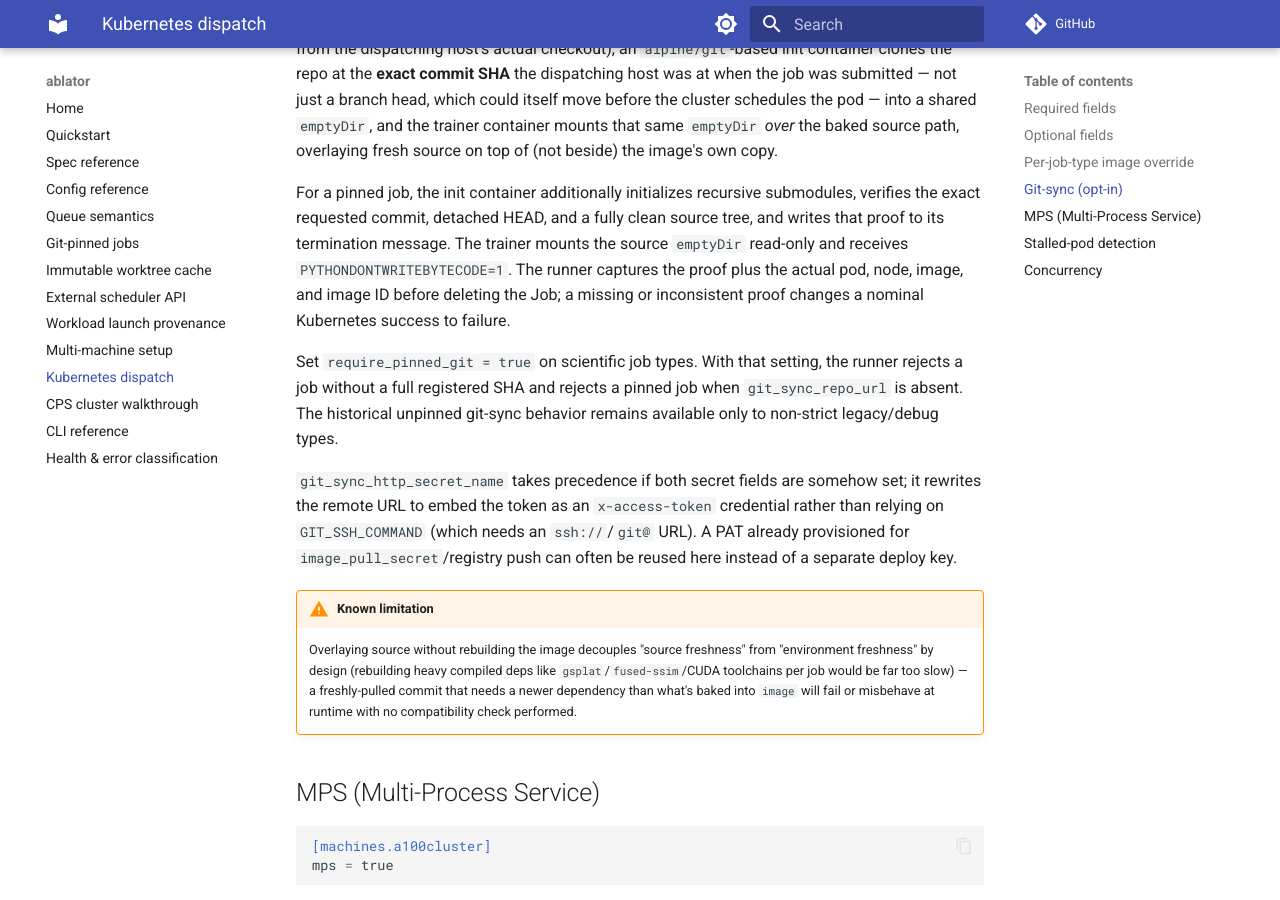
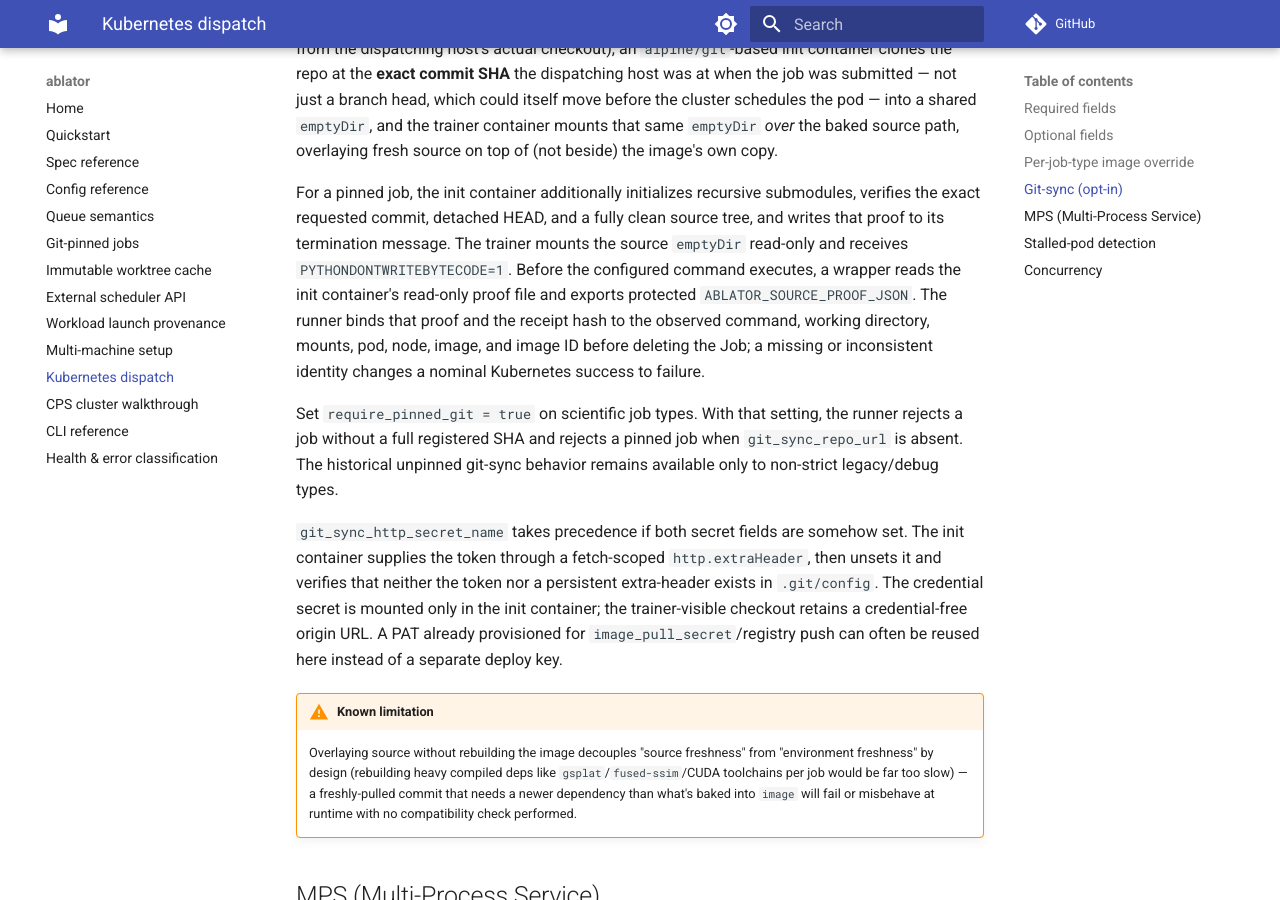
Before and after one commit to bjoernellens1/ablator, an MkDocs documentation site: the page built from docs/kubernetes.md, in a window 1280 px wide and 900 px high, scrolled down 2354 px. Built offline with MkDocs 1.6.1 and Material for MkDocs 9.7.7, drawn with Linux system fonts in a browser that asks for light colours; comment, search, counter and statistics services are not loaded.

```diff
--- a/docs/kubernetes.md
+++ b/docs/kubernetes.md
@@ -86,21 +86,26 @@ For a pinned job, the init container additionally initializes recursive
 submodules, verifies the exact requested commit, detached HEAD, and a fully
 clean source tree, and writes that proof to its termination message. The
 trainer mounts the source `emptyDir` read-only and receives
-`PYTHONDONTWRITEBYTECODE=1`. The runner captures the proof plus the actual pod,
-node, image, and image ID before deleting the Job; a missing or inconsistent
-proof changes a nominal Kubernetes success to failure.
+`PYTHONDONTWRITEBYTECODE=1`. Before the configured command executes, a wrapper
+reads the init container's read-only proof file and exports protected
+`ABLATOR_SOURCE_PROOF_JSON`. The runner binds that proof and the receipt hash to
+the observed command, working directory, mounts, pod, node, image, and image ID
+before deleting the Job; a missing or inconsistent identity changes a nominal
+Kubernetes success to failure.
 
 Set `require_pinned_git = true` on scientific job types. With that setting,
 the runner rejects a job without a full registered SHA and rejects a pinned job
 when `git_sync_repo_url` is absent. The historical unpinned git-sync behavior
 remains available only to non-strict legacy/debug types.
 
-`git_sync_http_secret_name` takes precedence if both secret fields are
-somehow set; it rewrites the remote URL to embed the token as an
-`x-access-token` credential rather than relying on `GIT_SSH_COMMAND`
-(which needs an `ssh://`/`git@` URL). A PAT already provisioned for
-`image_pull_secret`/registry push can often be reused here instead of a
-separate deploy key.
+`git_sync_http_secret_name` takes precedence if both secret fields are somehow
+set. The init container supplies the token through a fetch-scoped
+`http.extraHeader`, then unsets it and verifies that neither the token nor a
+persistent extra-header exists in `.git/config`. The credential secret is
+mounted only in the init container; the trainer-visible checkout retains a
+credential-free origin URL. A PAT already provisioned for
+`image_pull_secret`/registry push can often be reused here instead of a separate
+deploy key.
 
 !!! warning "Known limitation"
     Overlaying source without rebuilding the image decouples "source
```
Also changed, not shown: docs/external-scheduler.md (+9 -1 lines), docs/git-pinned-jobs.md (+17 -9 lines), docs/workload-provenance.md (+10 -2 lines), docs/worktree-cache.md (+11 -3 lines).
